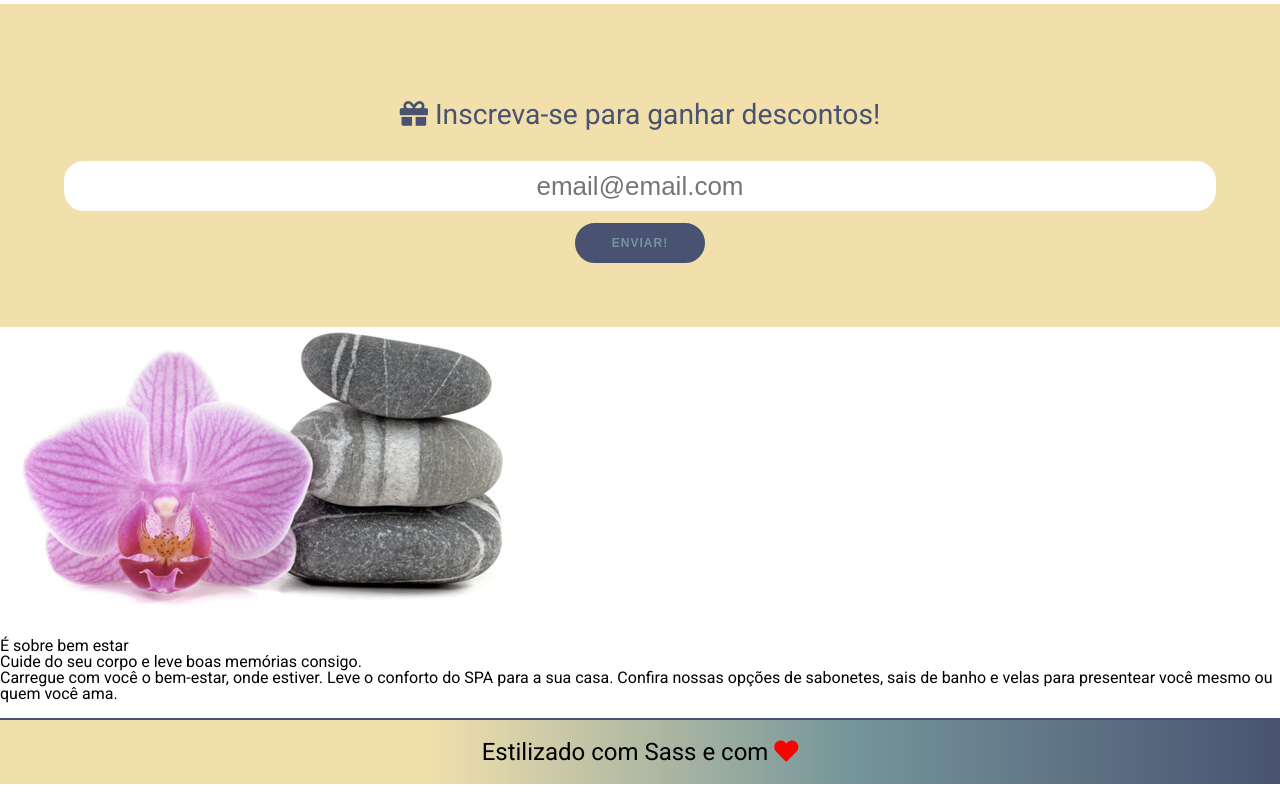
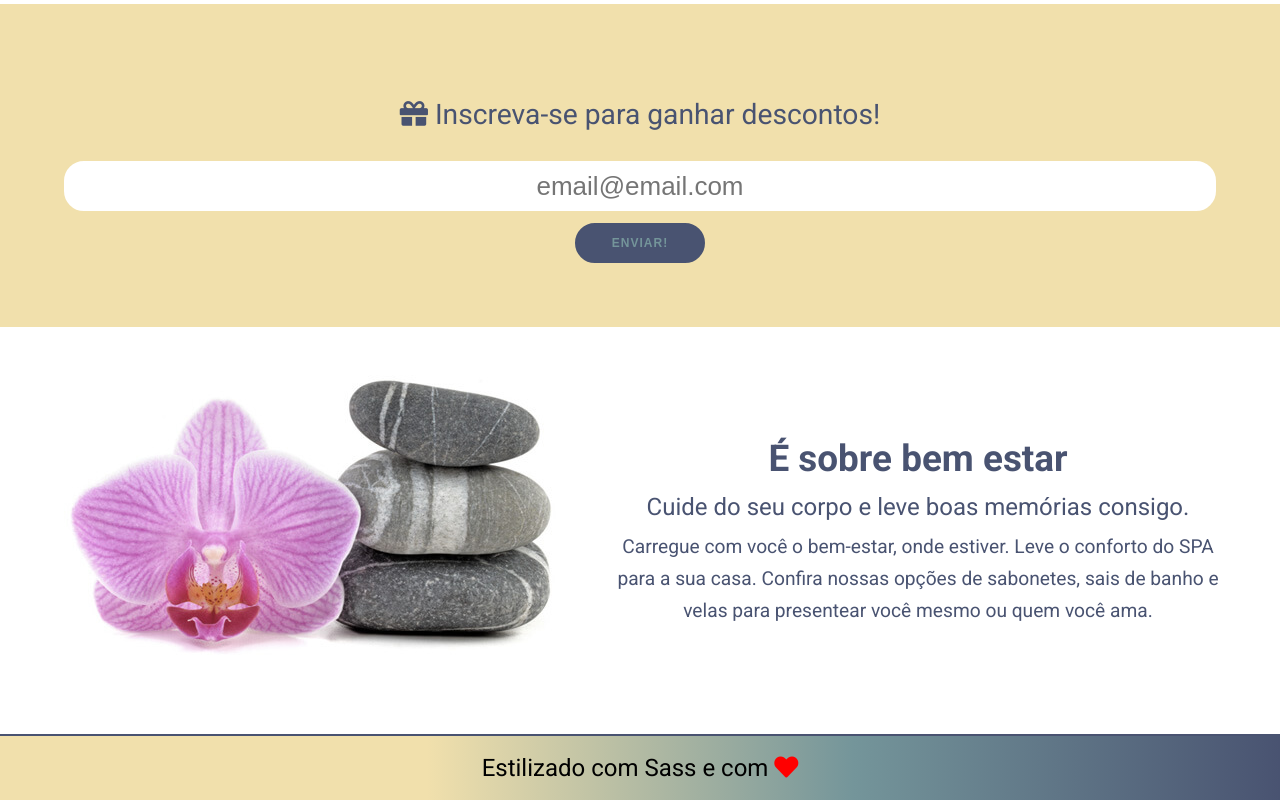
Before and after one commit to VictorNunesVN/AluraSpa, a plain HTML site: page alura-spa-projeto_inicial/index.html in a window 1280 px wide. Shown: the part 1157-1957 px from the top of the page. Drawn offline with nearby package versions, Linux system fonts and the light colour scheme.

Commit message:
finalizando
finalizando o banner2 e o site.

```diff
--- a/alura-spa-projeto_inicial/index.html
+++ b/alura-spa-projeto_inicial/index.html
@@ -88,11 +88,11 @@
                 </form>
             </div>
         </section>
-        <section>
+        <section id="banner2">
             <div>
                 <img src="imagens/pedra-e-flor.jpeg" alt="">
             </div>
-            <div>
+            <div class="texto">
                 <h3>É sobre bem estar</h3>
                 <h4>Cuide do seu corpo e leve boas memórias consigo.</h4>
                 <p>Carregue com você o bem-estar, onde estiver. Leve o conforto do SPA para a sua casa. Confira nossas opções de sabonetes, sais de banho e velas para presentear você mesmo ou quem você ama. </p>
--- a/alura-spa-projeto_inicial/styles/components/_banner2.scss
+++ b/alura-spa-projeto_inicial/styles/components/_banner2.scss
@@ -0,0 +1,31 @@
+@import '../abstract/variaveis';
+
+#banner2 {
+    display: flex;
+    justify-content: space-evenly;
+    align-items: center;
+    margin: 3rem;
+
+
+    .texto {
+        text-align: center;
+        line-height: 3rem;
+    }
+
+    h3 {
+        font-size: $tamanho-do-texto / 1.3;
+        color: $cor-primaria;
+        font-weight: bold;
+    }
+
+    h4 {
+        font-size: $tamanho-do-texto / 2;
+        color: $cor-primaria;
+    }
+
+    p {
+        font-size: $tamanho-do-texto / 2.5;
+        color: $cor-primaria;
+        line-height: 2rem;
+    }
+}
```
Also changed, not shown: alura-spa-projeto_inicial/styles/style.css, 1 other file.
